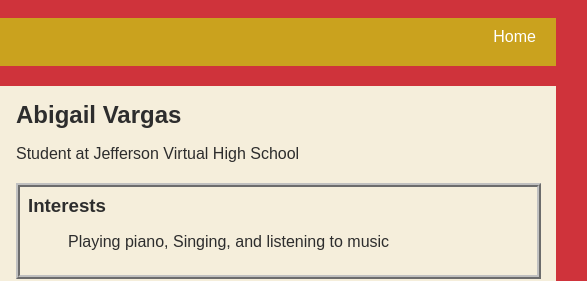
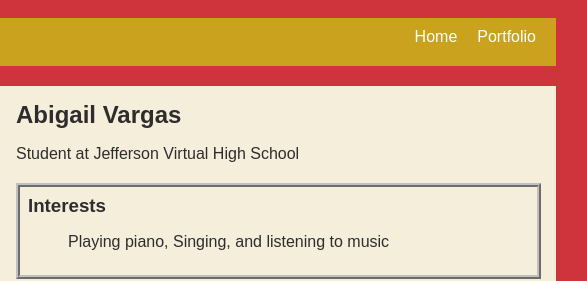
Before and after one commit to AbbySV01/AbbySV01.github.io, a plain HTML site: page index.html in a window 1280 px wide. Shown: the top 281 px of the page, 484-1071 px from the left. Drawn offline with Linux system fonts and the light colour scheme.

Commit message:
add index.html and css files

```diff
--- a/index.html
+++ b/index.html
@@ -14,6 +14,9 @@
           <li class="nav-li">
             <a href="index.html">Home</a>
           </li>
+          <li class="nav-li">
+      <a href="portfolio.html">Portfolio</a>
+    </li>
         </ul>
       </nav>
 
```
